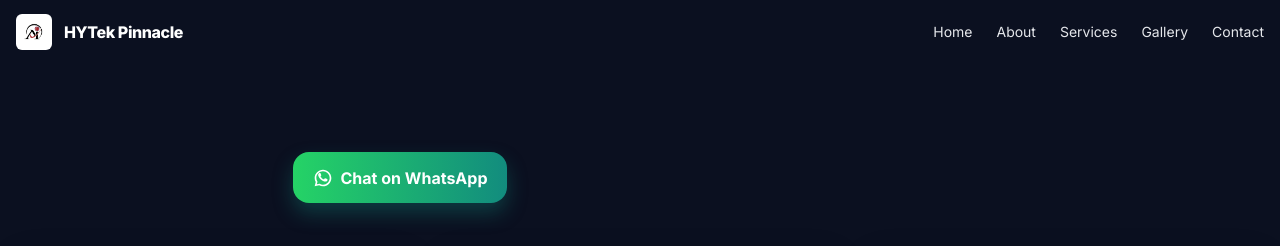
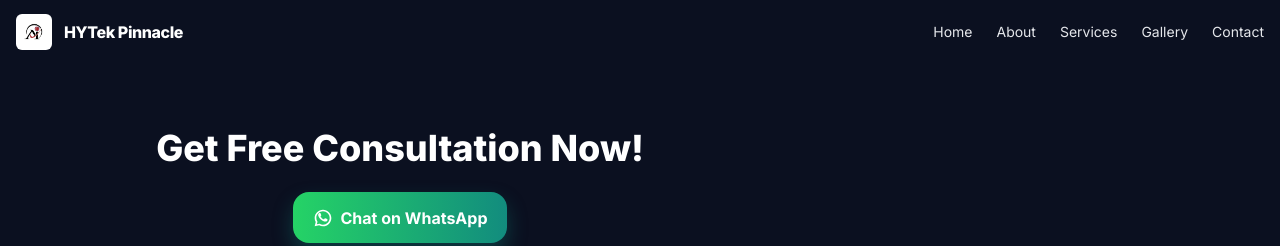
Before and after one commit to hytekpinnacle/hytekpinnacle.github.io, a plain HTML site: page gallery.html in a window 1280 px wide. Shown: the top 246 px of the page. Drawn offline with nearby package versions, Linux system fonts and the light colour scheme.

Commit message:
gallery.html

```diff
--- a/gallery.html
+++ b/gallery.html
@@ -193,6 +193,7 @@
     <main class="max-w-7xl mx-auto px-4 py-16">
       <header class="max-w-3xl reveal text-center">
         <!-- WhatsApp CTA -->
+        <h1 class="text-3xl sm:text-4xl font-extrabold text-white">Get Free Consultation Now!</h1>
         <div class="mt-6">
           <a
             href="https://wa.me/919361807592"
```
